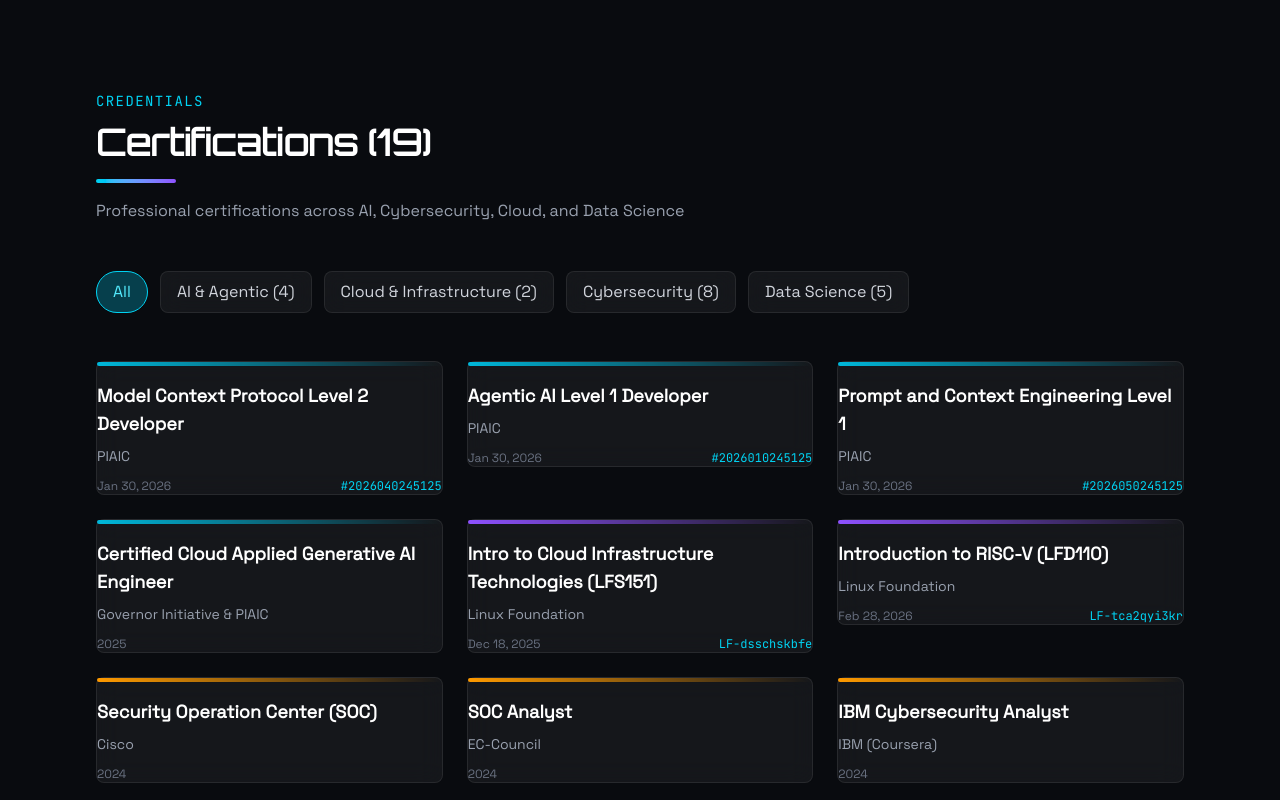
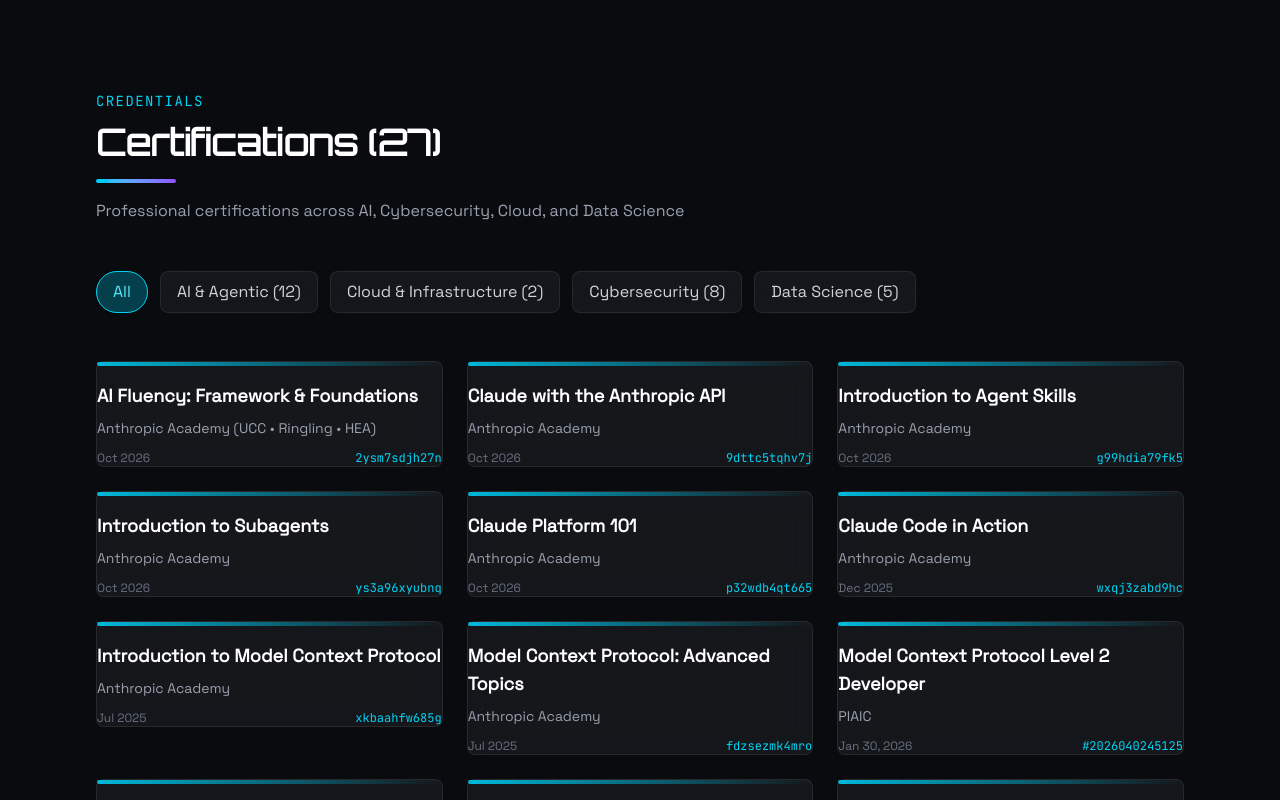
Before and after one commit to hafiznaveedchuhan-ctrl/MY-PROFILE, a Next.js app: page / in a window 1280 px wide. Shown: the part 4640-5440 px from the top of the page. Built offline with nearby package versions, Linux system fonts and the light colour scheme.

Commit message:
Update src/data/certifications.ts

```diff
--- a/src/data/certifications.ts
+++ b/src/data/certifications.ts
@@ -1,6 +1,104 @@
 import { Certification } from '@/types';
 
 export const certifications: Certification[] = [
+  // ── Anthropic Academy (8 Certifications) ──────────────────────────
+  {
+    id: 'anthropic-ai-fluency',
+    title: 'AI Fluency: Framework & Foundations',
+    issuer: 'Anthropic Academy (UCC • Ringling • HEA)',
+    date: 'Oct 2026',
+    category: 'AI & Agentic',
+    credentialId: '2ysm7sdjh27n',
+    link: 'https://academy.anthropic.com/certificates/2ysm7sdjh27n',
+    featured: true,
+    badge: '🧠',
+    skills: ['AI Fundamentals', 'Responsible AI', 'Foundation Models'],
+  },
+  {
+    id: 'anthropic-claude-api',
+    title: 'Claude with the Anthropic API',
+    issuer: 'Anthropic Academy',
+    date: 'Oct 2026',
+    category: 'AI & Agentic',
+    credentialId: '9dttc5tqhv7j',
+    link: 'https://academy.anthropic.com/certificates/9dttc5tqhv7j',
+    featured: true,
+    badge: '⚡',
+    skills: ['Claude API', 'Messages API', 'Streaming', 'Tool Use'],
+  },
+  {
+    id: 'anthropic-agent-skills',
+    title: 'Introduction to Agent Skills',
+    issuer: 'Anthropic Academy',
+    date: 'Oct 2026',
+    category: 'AI & Agentic',
+    credentialId: 'g99hdia79fk5',
+    link: 'https://academy.anthropic.com/certificates/g99hdia79fk5',
+    featured: true,
+    badge: '🤖',
+    skills: ['Agent Design', 'Tool Orchestration', 'Agentic Workflows'],
+  },
+  {
+    id: 'anthropic-subagents',
+    title: 'Introduction to Subagents',
+    issuer: 'Anthropic Academy',
+    date: 'Oct 2026',
+    category: 'AI & Agentic',
+    credentialId: 'ys3a96xyubnq',
+    link: 'https://academy.anthropic.com/certificates/ys3a96xyubnq',
+    featured: true,
+    badge: '🔗',
+    skills: ['Multi-Agent Systems', 'Task Delegation', 'Agent Hierarchy'],
+  },
+  {
+    id: 'anthropic-platform-101',
+    title: 'Claude Platform 101',
+    issuer: 'Anthropic Academy',
+    date: 'Oct 2026',
+    category: 'AI & Agentic',
+    credentialId: 'p32wdb4qt665',
+    link: 'https://academy.anthropic.com/certificates/p32wdb4qt665',
+    featured: true,
+    badge: '🏗️',
+    skills: ['Claude Console', 'Workbench', 'API Keys', 'Rate Limits'],
+  },
+  {
+    id: 'anthropic-claude-code',
+    title: 'Claude Code in Action',
+    issuer: 'Anthropic Academy',
+    date: 'Dec 2025',
+    category: 'AI & Agentic',
+    credentialId: 'wxqj3zabd9hc',
+    link: 'https://academy.anthropic.com/certificates/wxqj3zabd9hc',
+    featured: true,
+    badge: '💻',
+    skills: ['Claude Code CLI', 'Agentic Coding', 'MCP Integration'],
+  },
+  {
+    id: 'anthropic-mcp-intro',
+    title: 'Introduction to Model Context Protocol',
+    issuer: 'Anthropic Academy',
+    date: 'Jul 2025',
+    category: 'AI & Agentic',
+    credentialId: 'xkbaahfw685g',
+    link: 'https://academy.anthropic.com/certificates/xkbaahfw685g',
+    featured: true,
+    badge: '🔌',
+    skills: ['MCP Servers', 'MCP Clients', 'Tool Registration'],
+  },
+  {
+    id: 'anthropic-mcp-advanced',
+    title: 'Model Context Protocol: Advanced Topics',
+    issuer: 'Anthropic Academy',
+    date: 'Jul 2025',
+    category: 'AI & Agentic',
+    credentialId: 'fdzsezmk4mro',
+    link: 'https://academy.anthropic.com/certificates/fdzsezmk4mro',
+    featured: true,
+    badge: '🚀',
+    skills: ['MCP Architecture', 'Custom Transports', 'Production Deploy'],
+  },
+  // ── PIAIC / Panaversity ───────────────────────────────────────────
   {
     id: 'piaic-mcp-level-2',
     title: 'Model Context Protocol Level 2 Developer',
```
